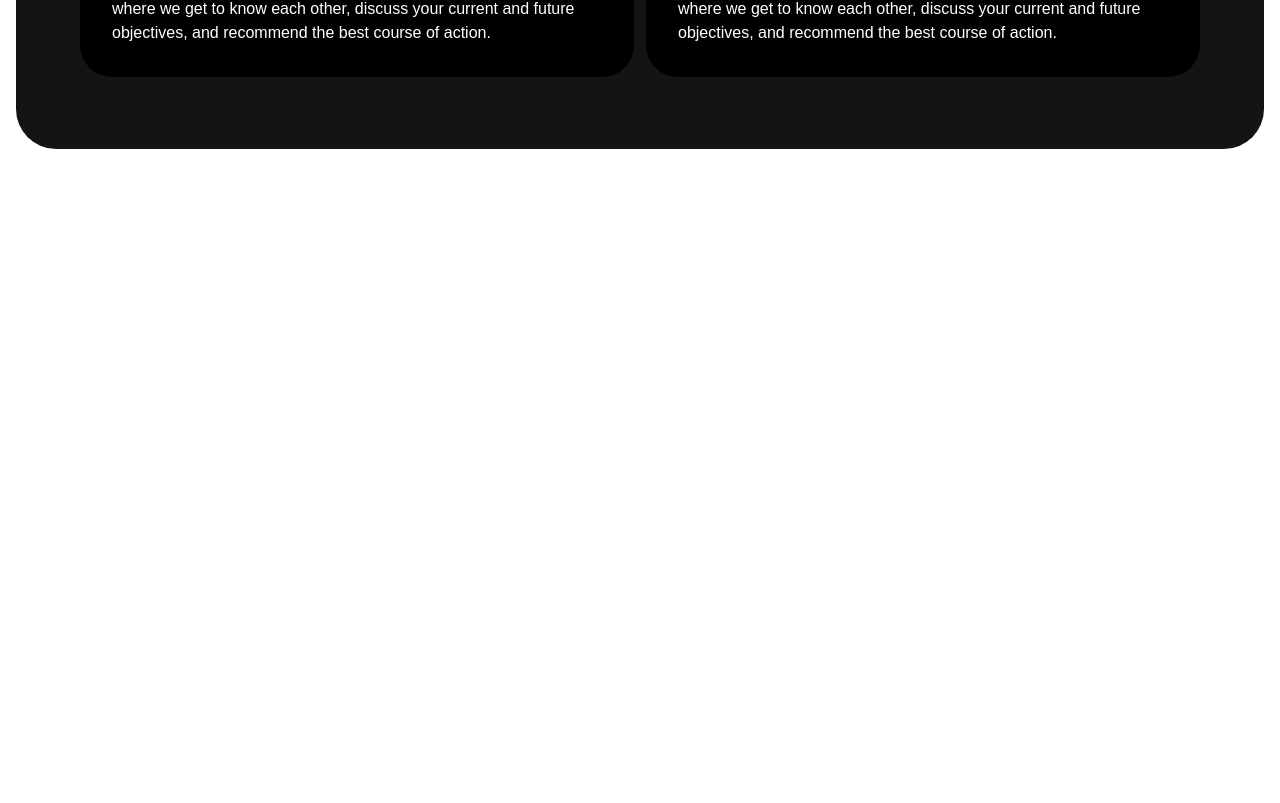
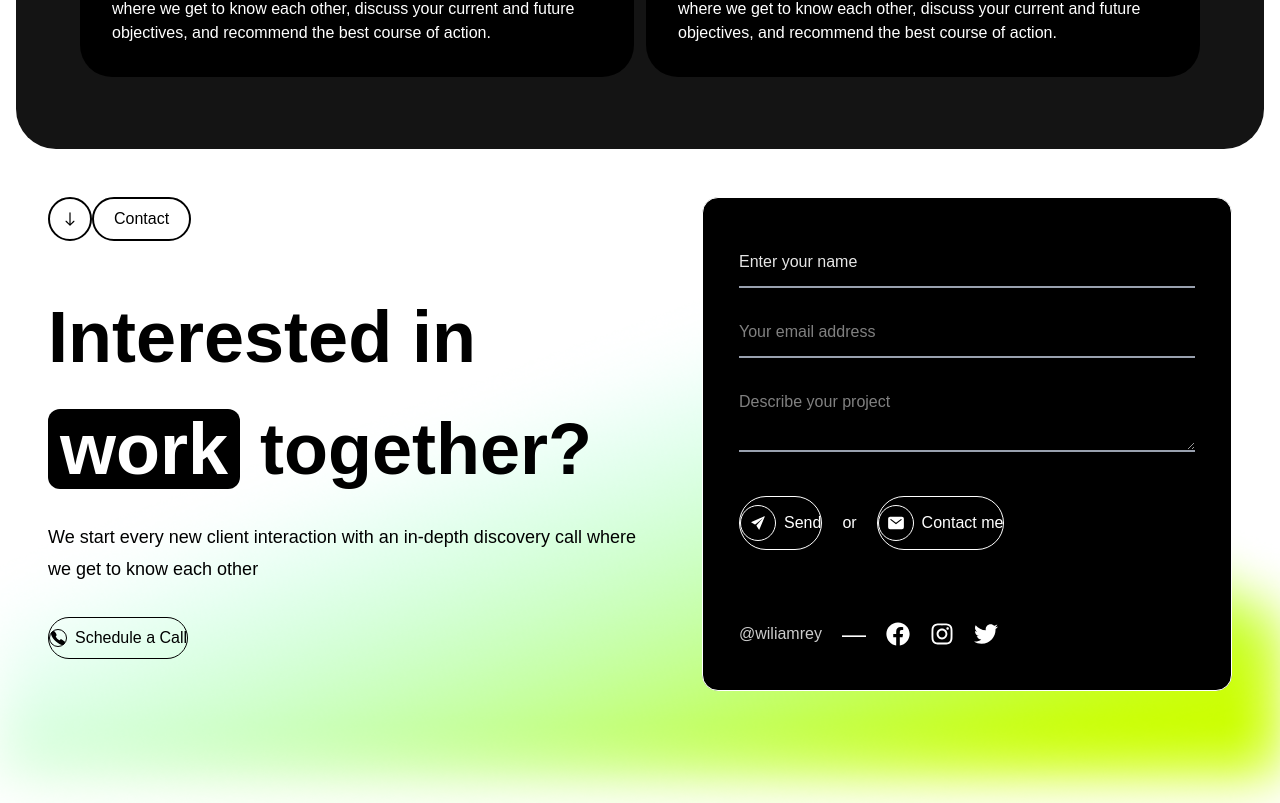
Before and after one commit to ariful97768/Developer-Portfolio, a React (Vite) app: page / in a window 1280 px wide. Shown: the part 3039-3842 px from the top of the page. Before the commit the page ends 3188 px from the top, so only its background shows below. Built offline with nearby package versions, Linux system fonts and the light colour scheme; a web font is replaced by a local one.

Commit message:
Added contact section

```diff
--- /dev/null
+++ b/src/Pages/Home/Contact.jsx
@@ -0,0 +1,40 @@
+import { IoCall, IoMail } from "react-icons/io5";
+import bgImgBtm from '../../assets/bg-img-btm.png';
+import CTABtn from "../../Components/CTABtn";
+import SectionLabel from "../../Components/SectionLabel";
+import ShiningBoldTxt from "../../Components/ShiningBoldTxt";
+import { FaFacebook, FaInstagram, FaTwitter } from "react-icons/fa";
+import { IoIosSend } from "react-icons/io";
+
+const Contact = () => {
+    return (
+        <section style={{ backgroundImage: `url(${bgImgBtm})`, backgroundSize: 'cover', backgroundPosition: 'center', backgroundRepeat: 'no-repeat' }} className="pt-12 pb-28 px-12">
+            <div className="flex gap-10">
+                <div>
+                    <SectionLabel text={'Contact'} />
+                    <h1 className="text-7xl font-bold leading-28 mt-10 mb-4">Interested in <ShiningBoldTxt text={'work'} /> together?</h1>
+                    <p className="font-normal text-lg leading-8 mb-8">We start every new client interaction with an in-depth discovery call where we get to know each other</p>
+                  <CTABtn btnp='2' btnPr='5' icp={'3'} icSize='text-xl' icon={<IoCall />} title={'Schedule a Call'} />
+                </div>
+                <div className="border bg-black text-white rounded-2xl px-9 py-10 min-w-[530px]">
+                    <div className="flex flex-col gap-5">
+                        <input className="border-b-2 placeholder:text-white placeholder:opacity-90 py-3 border-gray-400 focus:border-b-[#C5FF41] transition-colors duration-500 outline-none" placeholder="Enter your name" type="text" name="name" id="name" />
+                        <input className="border-b-2 py-3 border-gray-400 focus:border-b-[#C5FF41] transition-colors duration-500 outline-none" placeholder="Your email address" type="email" name="email" id="email" />
+                        <textarea className="border-b-2 py-3 border-gray-400 focus:border-b-[#C5FF41] transition-colors duration-500 outline-none" placeholder="Describe your project" type="text" name="description" id="description" />
+                    </div>
+                    <div className="flex mt-11 mb-17 items-center gap-5">
+                        <CTABtn btnPr={'5'} icSize="lg" icp="2" icon={<IoIosSend />} title={'Send'} />
+                        or
+                        <CTABtn btnPr={'5'} icSize="lg" icp="2" icon={<IoMail />} title={'Contact me'} />
+                    </div>
+                    <div className="flex items-center gap-5">
+                        <p className="opacity-80">@wiliamrey</p>
+                        <p className='flex items-center gap-5 text-2xl' >— <FaFacebook /> <FaInstagram /> <FaTwitter /> </p>
+                    </div>
+                </div>
+            </div>
+        </section>
+    );
+};
+
+export default Contact;
--- a/src/Pages/Home/Home.jsx
+++ b/src/Pages/Home/Home.jsx
@@ -1,6 +1,7 @@
 import Navbar from '../../Components/Navbar';
 import bgImg from '../../assets/bg-img.png'
 import About from './About';
+import Contact from './Contact';
 import Expertise from './Expertise';
 import HeroContent from './HeroContent';
 import WorkProcess from './WorkProcess';
@@ -14,6 +15,7 @@ const Home = () => {
             <Expertise />
             <About />
             <WorkProcess />
+            <Contact />
         </main>
     );
 };
```
Also changed, not shown: src/assets/Vector.png (added), src/assets/bg-img-btm.png (added).
